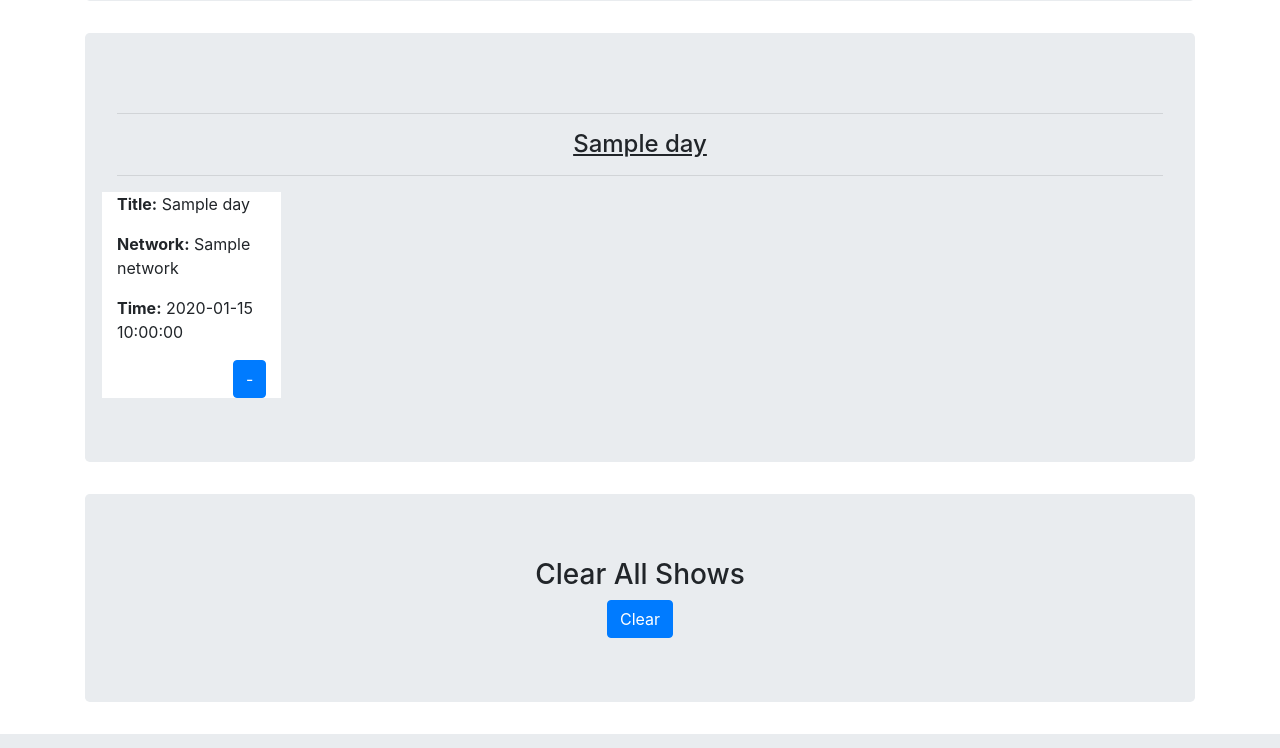
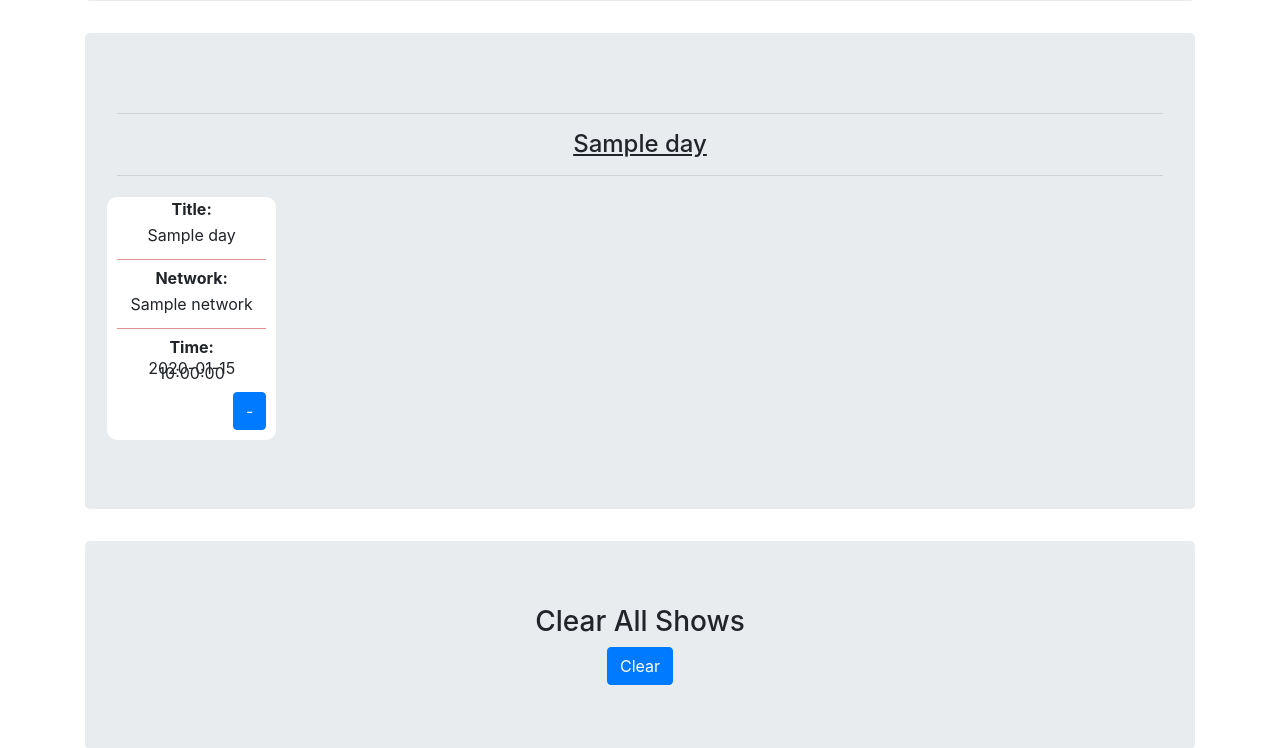
Before and after one commit to 1HectorAC/ShowTracker, a Flask app: template templates/dashboard.html in a window 1280 px wide. Shown: the part 361-1109 px from the top of the page. Run offline with Flask 2, Linux system fonts and the light colour scheme; the visitor is signed in with stand-in values (Sample User, id 1); the template is opened without the code that fills it: most values are stand-ins (such as "Sample title", 1, 10 or a date in 2020); some libraries are stand-ins or nearby versions.

Commit message:
Adjusted styling for show panels in dashboard.html.

```diff
--- a/static/css/style.css
+++ b/static/css/style.css
@@ -24,3 +24,16 @@
   label {
     display: block;
   }
+
+  .showPanel {
+    background-color: white;
+    padding:10px;
+    line-height: 5px;
+    border-radius: 10px;
+    word-wrap:break-word;
+    text-align: center;
+  }
+
+  .showText {
+    line-height: 15px;
+  }
--- a/templates/dashboard.html
+++ b/templates/dashboard.html
@@ -67,16 +67,23 @@
                 <!-- Loop though every item in weekday-->
 
                 {% for i in dayList %}
-                    <div class="col-md-2" style="background-color: white;">
-                        <p><b>Title:</b> {{ i['title'] }}</p>
-                        <p><b>Network:</b> {{ i['network'] }}</p>
-                        <p><b>Time:</b> {{i['time']}}</p>
+                    <div class="col-md-2" style=" padding:5px">
+                        <div class="showPanel">
+                            <p ><b>Title:</b></p>
+                            <p class="showText">{{ i['title'] }}</p>
+                            <hr style="background-color: #fda1a1;">
+                            <p><b>Network:</b> </p>
+                            <p class="showText">{{ i['network'] }}</p>
+                            <hr style="background-color: #fda1a1;">
+                            <p><b>Time:</b> </p>
+                            <p>{{i['time']}}</p>
                             <div class="text-right">
                                 <button class="btn btn-primary" data-toggle="collapse" data-target="#{{day}}{{loop.index}}">-</button>
                             </div>
                             <div id="{{day}}{{loop.index}}" class="collapse">
                                 <h5>Delete Show?</h5>
                                 <a class="btn btn-primary" href="/user/removeShow/{{i['encodedTitle']}}">Confirm</a>
+                            </div>
                         </div>
                     </div>
 
```
Lines whose indentation alone changed are shown as unchanged.
